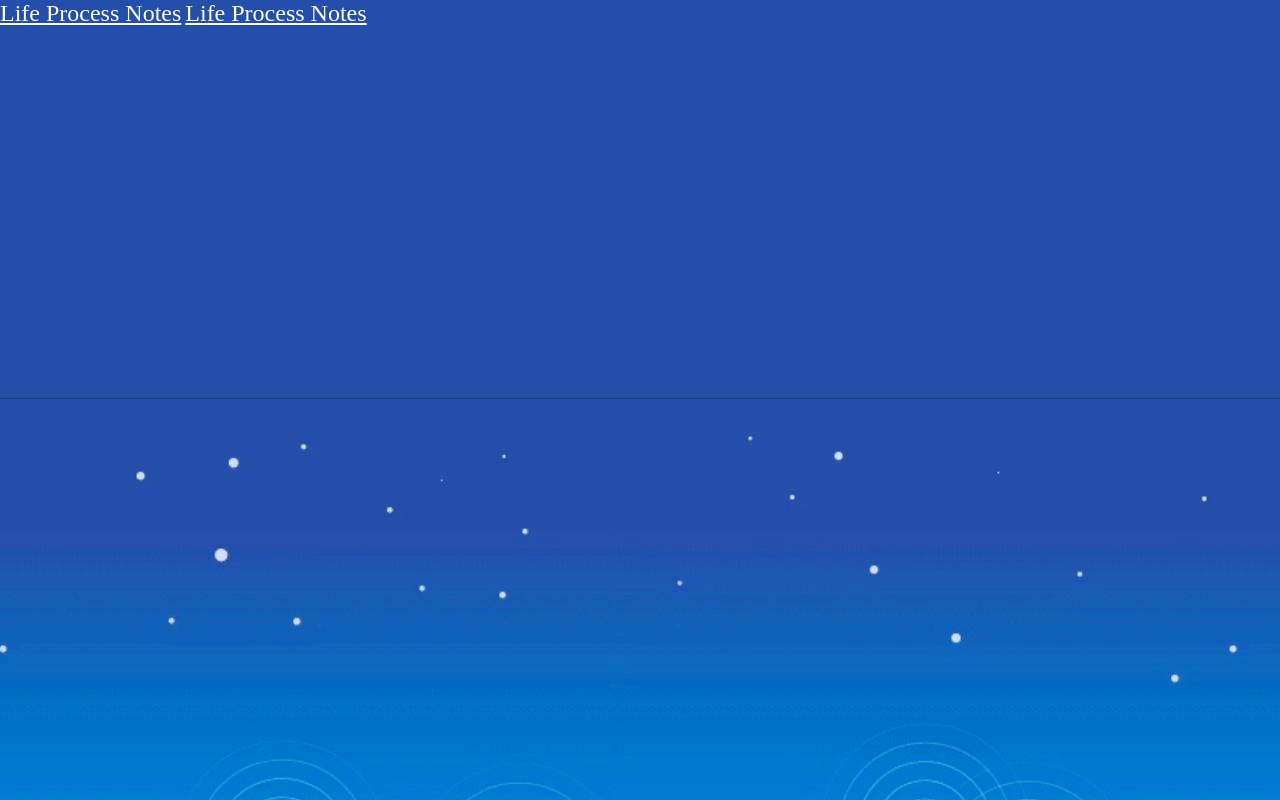
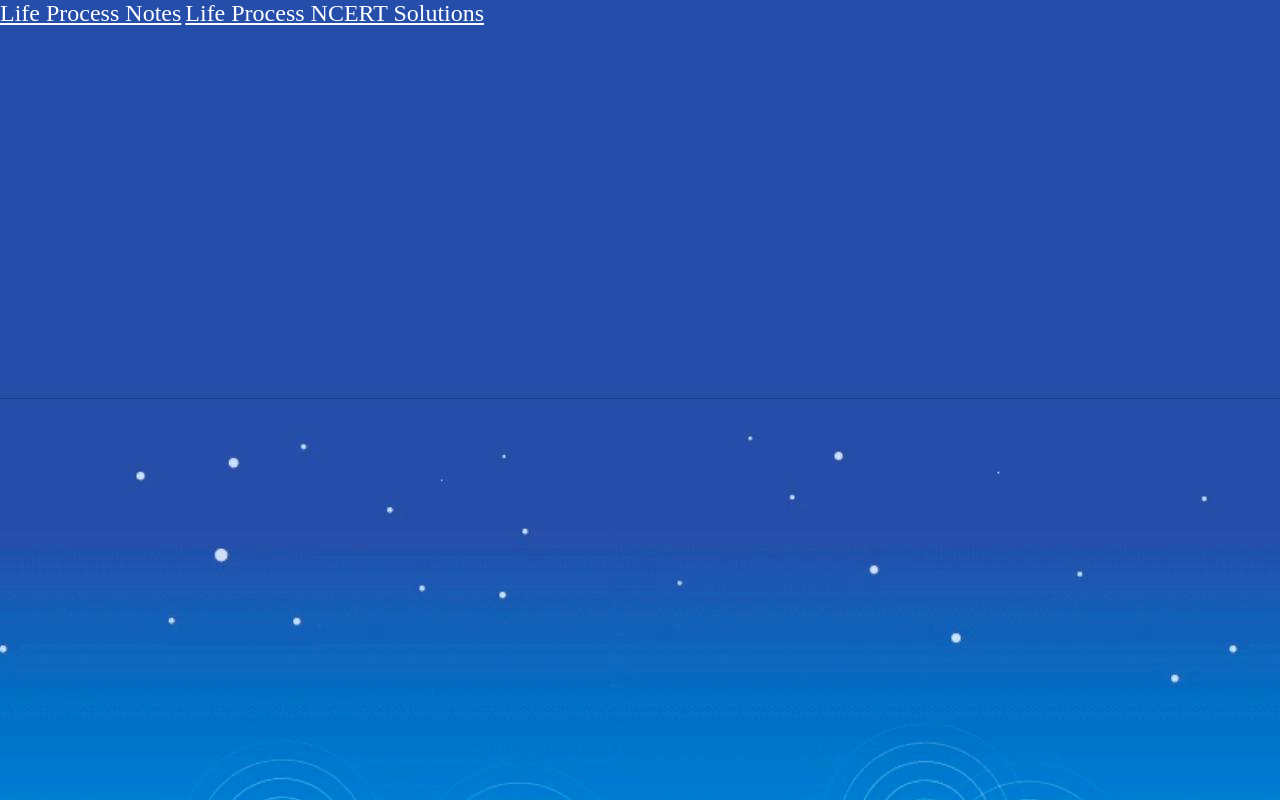
Before and after one commit to 10thwebs/-, a plain HTML site: page Biology.html in a window 1280 px wide. Drawn offline with Linux system fonts and the light colour scheme.

Commit message:
Update Biology.html

```diff
--- a/Biology.html
+++ b/Biology.html
@@ -5,6 +5,6 @@
   <font size="+2">
     <a href="life process.docx">Life Process Notes</a></font>
   <font size="+2">
-    <a href="lifeprocessqna.docx">Life Process Notes</a></font>
+    <a href="lifeprocessqna.docx">Life Process NCERT Solutions</a></font>
 </body>
 </html>
```
